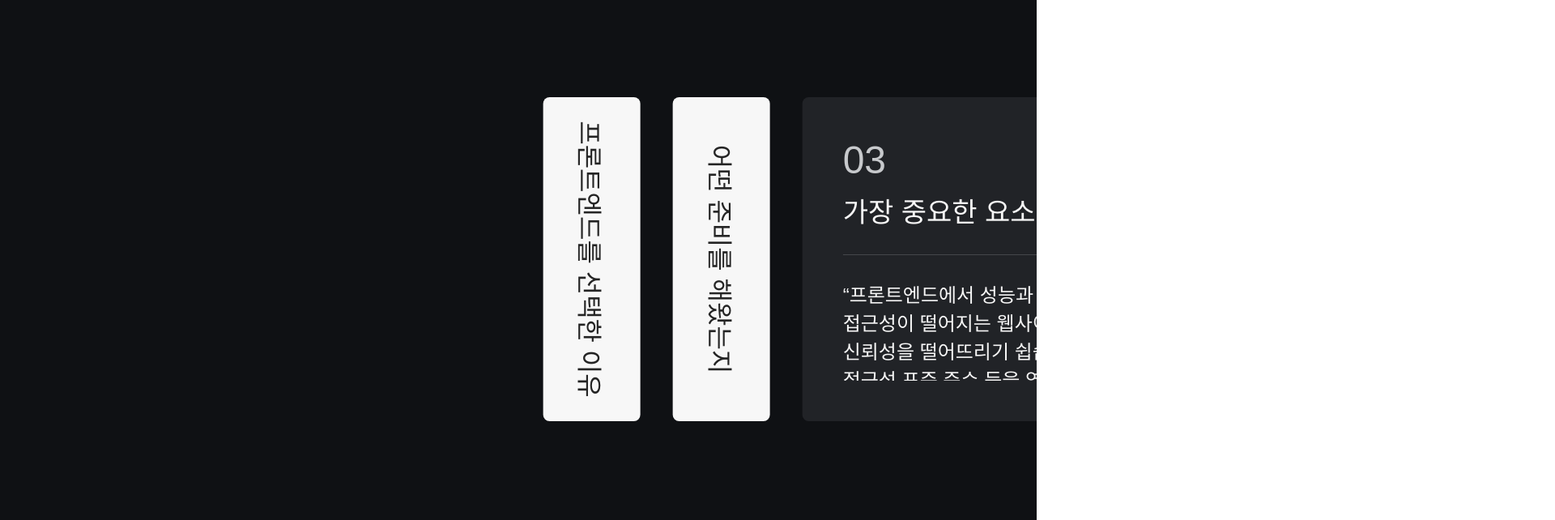
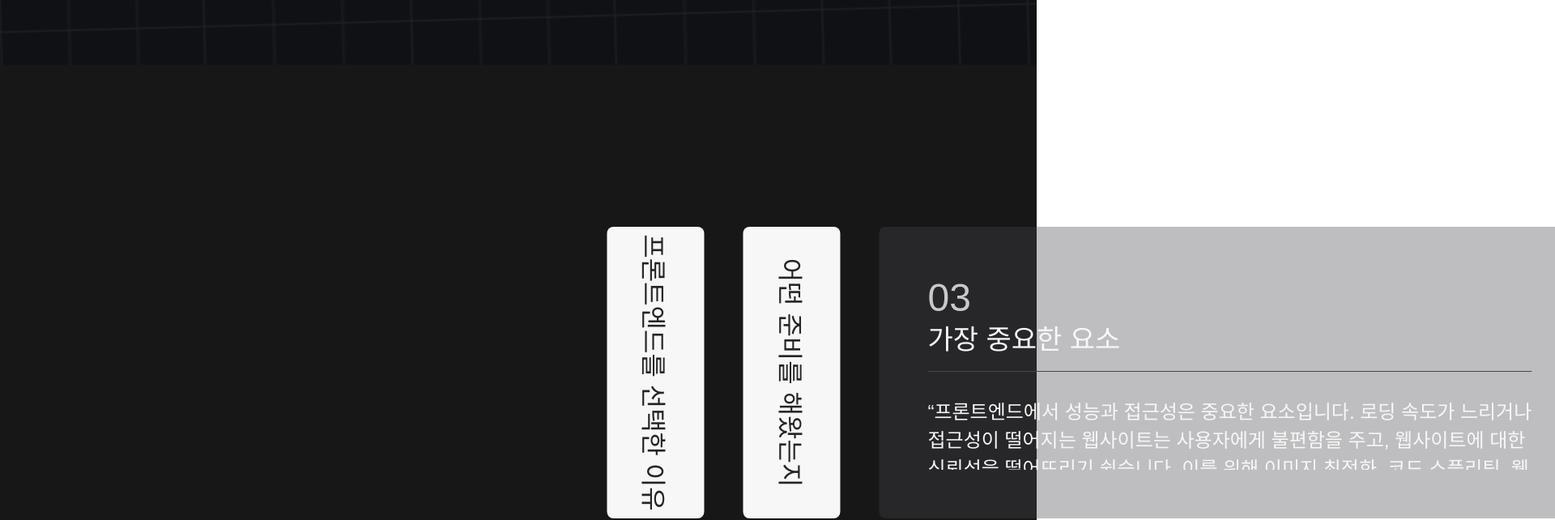
Before and after one commit to qodql/vue-portfolio, a Vue app: page / in a window 1280 px wide. Shown: the part 1360-2002 px from the top of the page at 81% size, 1920 px wide, since content can reach past the window. Built offline with nearby package versions, Linux system fonts and the light colour scheme; a web font is replaced by a local one.

Commit message:
home feedback

```diff
--- a/src/App.vue
+++ b/src/App.vue
@@ -400,11 +400,11 @@ onMounted(() => {
                     horizontalScroll.style.transform = `translateX(${translateX}px)`;
                 } else {
                     itemNum = (itemWid[itemCount] * (itemCount + 1)) - (scrollY - section2Top);
-                    if (itemNum > 100) {
+                    if (itemNum > 0) { //450px 이상일때 active 발동
                         elAboutItemInner[itemCount].style.width = itemNum + 'px';
                         elAboutItem[itemCount].classList.remove('active');
                     } else {
-                        elAboutItemInner[itemCount].style.width = '120px';
+                        elAboutItemInner[itemCount].style.width = '120px'; //active width
                         elAboutItem[itemCount].classList.add('active');
                     }
                     if (elAboutItem[itemCount].classList.contains('active')) {
--- a/src/assets/styles/Main.scss
+++ b/src/assets/styles/Main.scss
@@ -5,6 +5,7 @@
         width: 100%;
         background: url('@/assets/img/img-intro-bg.svg') no-repeat center 70%;
         background-size: 150% auto;
+        padding: 80px 0;
         .particle {
             width: 100%;
             position: relative;
@@ -124,17 +125,6 @@
                             margin: 24px 0;
                             padding-left: 20px;
                             position: relative;
-                            // &::after {
-                            //     content: '';
-                            //     position: absolute;
-                            //     top: 9px;
-                            //     left: 10px;
-                            //     display: block;
-                            //     width: 4px;
-                            //     height: 4px;
-                            //     background-color: var(--color-white01);
-                            //     border-radius: 50%;
-                            // }
                         }
                     }
                 }
@@ -143,20 +133,20 @@
     }
     #about {
         width: 100%;
+        background-color: #171717;
         .about-container {
             width: 100%;
             max-width: var(--pc);
             margin: 0 auto;
             .about-list {
                 display: flex;
-                gap: 40px;
+                gap: 48px;
                 .about-item {
                     position: relative;
                     &.active {
                         .about-item-inner {
                             transition: all 0.3s;
                             width: 100px;
-                            height: 50vh;
                             justify-content: center;
                             align-items: center;
                             background-color: var(--color-white01);
@@ -178,15 +168,20 @@
                     }
                     .about-item-inner {
                         width: 866px;
-                        height: 50vh;
+                        height: 45vh;
                         color: var(--color-white01);
                         background-color: rgba(#45474B, 0.35);
                         border-radius: 8px;
                         display: flex;
                         flex-direction: column;
-                        padding: 50px;
+                        padding: 60px;
                         text-overflow: ellipsis;
+                        position: relative;
                         span, h5, p {
+                            // position: absolute;
+                            // top: 50%;
+                            // left: 50%;
+                            // transform: translate(-50%, -50%);
                             overflow: hidden;
                         }
                         span {
--- a/src/assets/styles/Responsive.scss
+++ b/src/assets/styles/Responsive.scss
@@ -11,7 +11,7 @@
                         bottom: calc(50% - 134vh);
                     }
                     &:nth-child(4) {
-                        bottom: calc(50% - 55vh);
+                       //bottom: calc(50% - 55vh);
                     }
                     &:nth-child(5) {
                         bottom: calc(50% - 115vh);
@@ -400,6 +400,8 @@
 @media (max-width: 760px) {
     .main {
         #intro {
+            padding: 40px 0;
+            background-size: 250% auto;
             .particle {
                 display: none;
             }
--- a/src/assets/styles/variables.scss
+++ b/src/assets/styles/variables.scss
@@ -21,15 +21,8 @@ font-style: normal;
 
 html, body {
   max-width: 100vw;
-  overflow-x: hidden;
   scrollbar-width: thin;
   scrollbar-color: #888 #45474B;
-}
-
-body {
-  &.modal-open {
-    overflow-y: hidden;
-  }
 }
 
 * {
@@ -49,6 +42,10 @@ ul,li,ol{
 
 body {
   font-family: var(--font-sans);
+  overflow-x: hidden;
+  &.modal-open {
+    overflow-y: hidden;
+  }
 }
 
 :root {
--- a/src/components/ProjectModalView.vue
+++ b/src/components/ProjectModalView.vue
@@ -46,6 +46,7 @@ const emits = defineEmits(['close']);
 
 function closeProjectModal() {
     emits('close');
+    document.body.classList.remove('modal-open');
 }
 
 </script>
```
